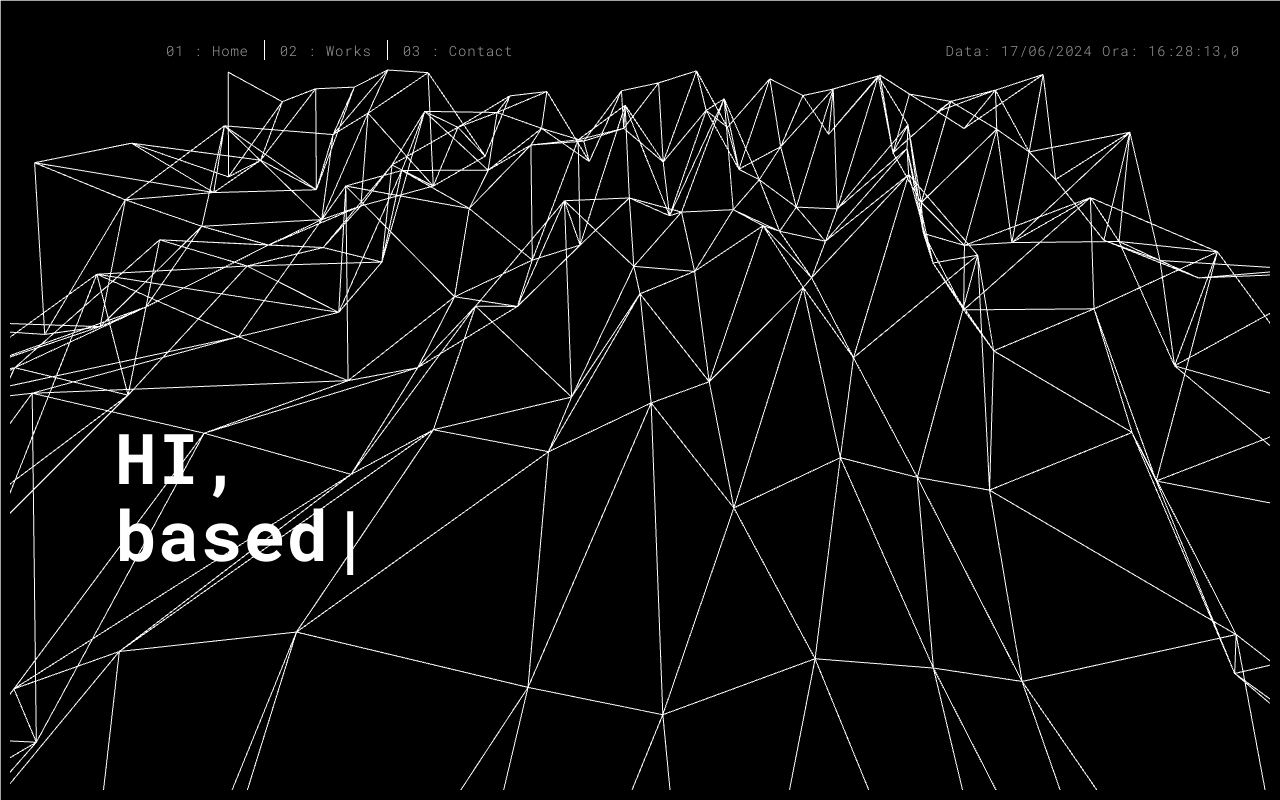
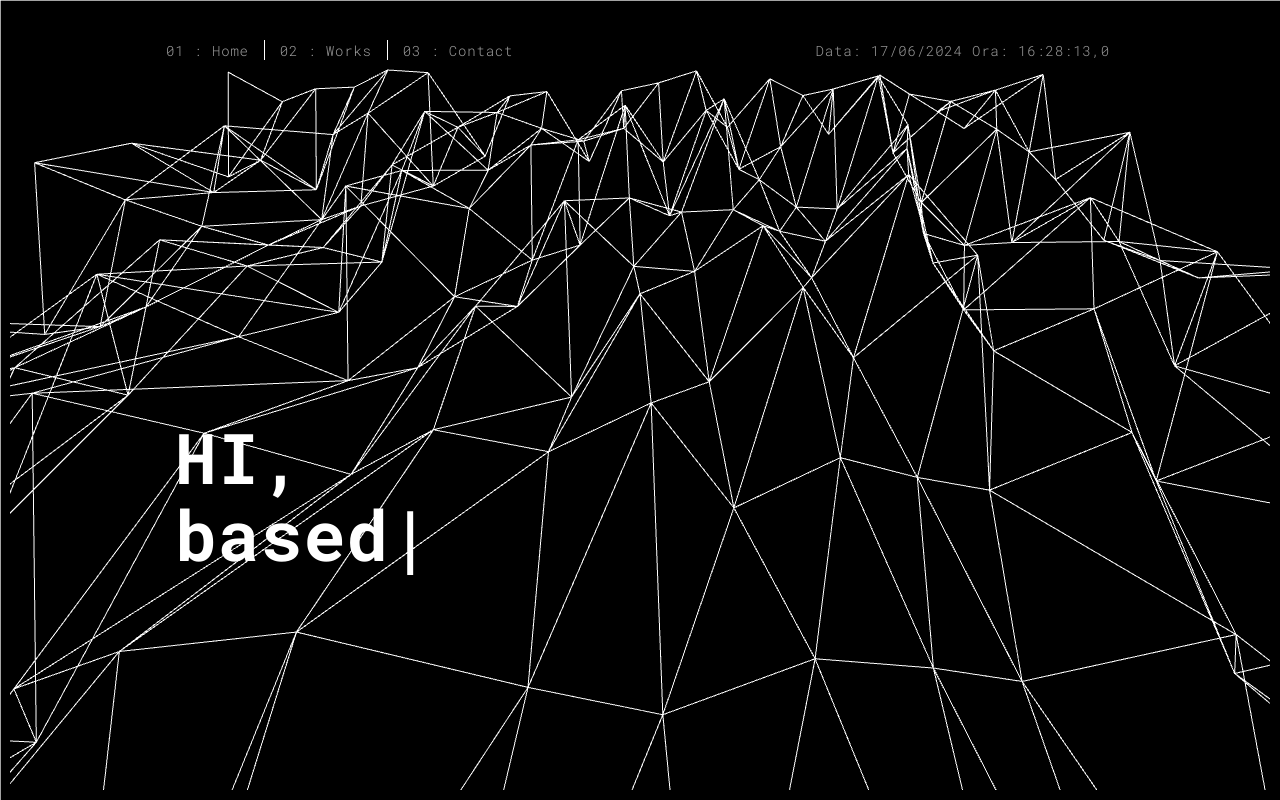
Before and after one commit to alessandrobachechi/my-portfolio, a plain HTML site: page index.html in a window 1280 px wide. Drawn offline with nearby package versions, Linux system fonts and the light colour scheme; animation ran at ten frames a second.

Commit message:
position

```diff
--- a/styles/main.scss
+++ b/styles/main.scss
@@ -21,7 +21,7 @@ html {
 .description-container.container {
   position: absolute;
   top: 400px;
-  left: 100px;
+  left: 160px;
   z-index: 10;
   pointer-events: none;
 
@@ -67,7 +67,7 @@ html {
   position: absolute;
   position: fixed;
   top: 28px;
-  right: 30px;
+  right: 160px;
   background: rgba(0, 0, 0, 0.7);
   color: #ffffff;
   padding: 10px;
```
Also changed, not shown: styles/main.css, 1 other file.
